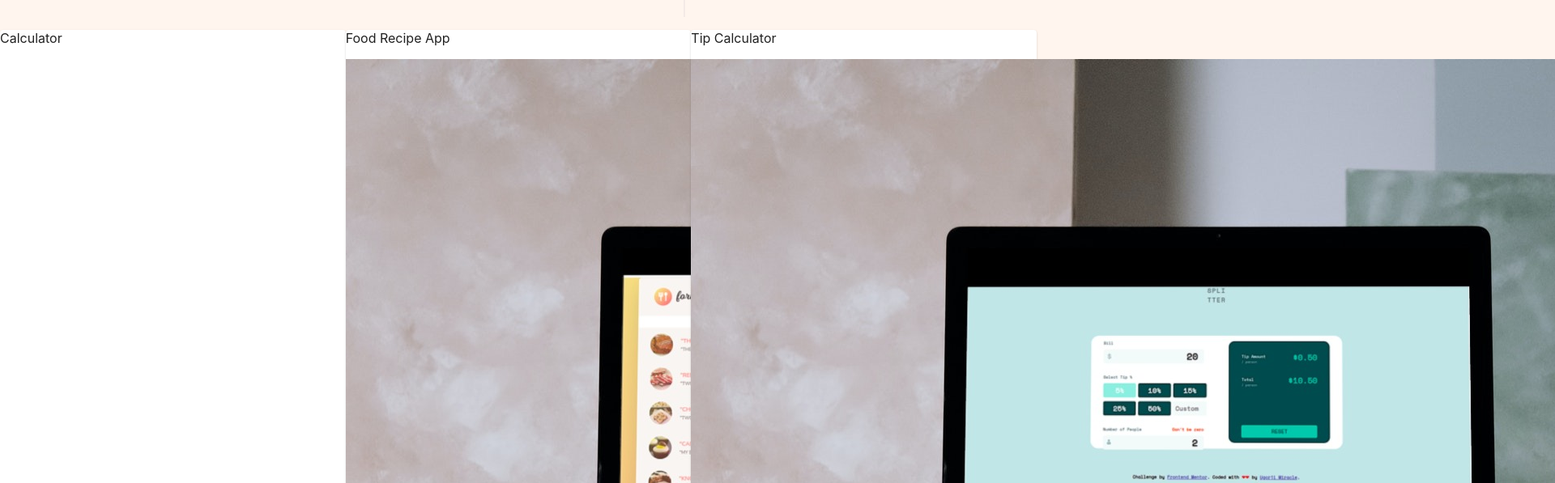
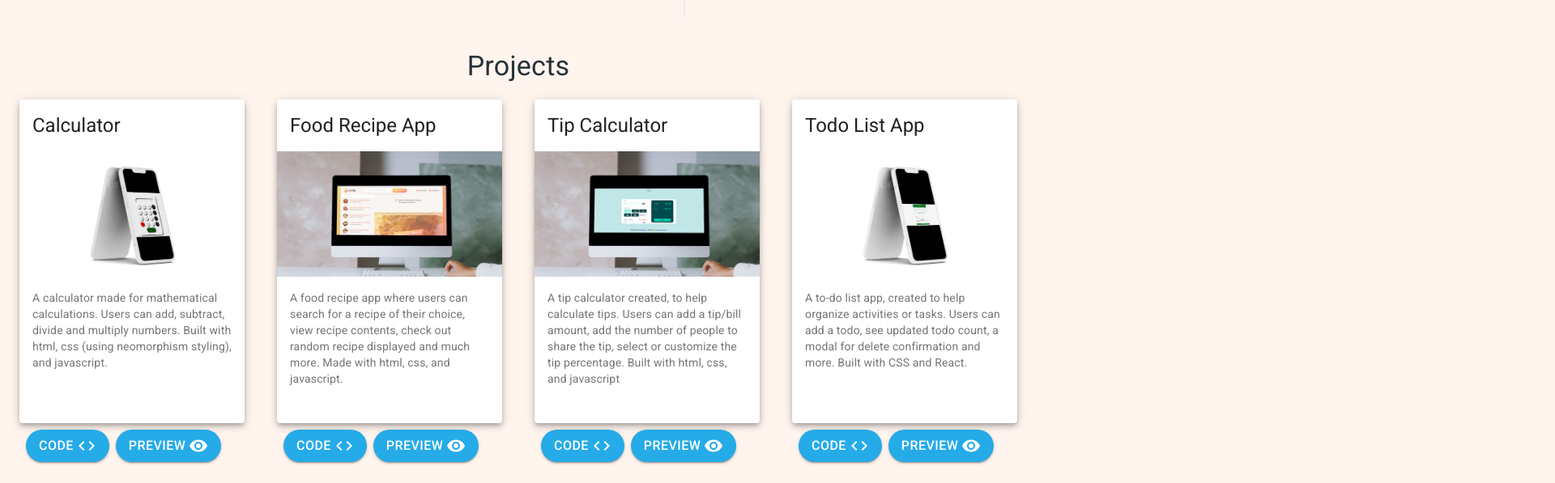
Before and after one commit to amarealcoder/portfolio, a React (Create React App) app: page / in a window 1280 px wide. Shown: the part 779-1376 px from the top of the page at 81% size, 1920 px wide, since content can reach past the window. Built offline with nearby package versions, Linux system fonts and the light colour scheme; a web font is replaced by a local one.

Commit message:
Completed the projects section and did some code formats

```diff
--- a/src/App.js
+++ b/src/App.js
@@ -10,7 +10,7 @@ function App() {
     <>
       <Navbar />
       <Home />
-      <Projects />
+      <Projects id='projects' />
     </>
   );
 }
--- /dev/null
+++ b/src/Components/Btn.jsx
@@ -0,0 +1,20 @@
+import React from 'react';
+import { Button } from '@material-ui/core';
+
+const Btn = ({ text, endIcon }) => {
+  return (
+    <Button
+      variant='contained'
+      style={{
+        backgroundColor: '#25abe8',
+        color: '#ffff',
+        borderRadius: '30px',
+        fontSize: '16px',
+      }}
+    >
+      {text} {endIcon}
+    </Button>
+  );
+};
+
+export default Btn;
--- /dev/null
+++ b/src/Components/Cards.jsx
@@ -0,0 +1,36 @@
+import Card from '@material-ui/core/Card';
+import CardActionArea from '@material-ui/core/CardActionArea';
+import CardContent from '@material-ui/core/CardContent';
+import CardHeader from '@material-ui/core/CardHeader';
+import CardMedia from '@material-ui/core/CardMedia';
+import Typography from '@material-ui/core/Typography';
+import { makeStyles } from '@material-ui/core/styles';
+
+const useStyles = makeStyles({
+  root: {
+    maxWidth: 345,
+    height: 400,
+  },
+  media: {
+    height: 155,
+  },
+});
+
+export default function MediaCard({ image, title, calcDesc }) {
+  const classes = useStyles();
+
+  return (
+
+    <Card className={classes.root} elevation={5} >
+      <CardHeader title={title} />
+      <CardActionArea>
+        <CardMedia className={classes.media} image={image} title={title} />
+        <CardContent>
+          <Typography variant='body2' color='textSecondary' component='p'>
+            {calcDesc}
+          </Typography>
+        </CardContent>
+      </CardActionArea>
+    </Card>
+  );
+}
--- a/src/Components/Navbar.jsx
+++ b/src/Components/Navbar.jsx
@@ -11,10 +11,9 @@ const useStyles = makeStyles((theme) => ({
   navbar: {
     position: 'fixed',
     top: 0,
-    zIndex: '1000',
+    zIndex: '100',
     display: 'flex',
     width: '100%',
-    // height: 50,
     backgroundColor: '#132554',
   },
   dropdown: {
@@ -53,7 +52,9 @@ export default function SimpleMenu() {
           aria-haspopup='true'
           onClick={handleClick}
         >
-          <MenuIcon style={{ fontSize: '45px', color: '#ffff', marginTop: "10px"}} />
+          <MenuIcon
+            style={{ fontSize: '45px', color: '#ffff', marginTop: '10px' }}
+          />
         </Button>
         <Menu
           id='simple-menu'
@@ -69,6 +70,9 @@ export default function SimpleMenu() {
           <MenuItem component='a' href='/about'>
             About
           </MenuItem>
+          <MenuItem component='a' href='/projects'>
+            Projects
+          </MenuItem>
           <MenuItem component='a' href='/tech stack'>
             Tech stack
           </MenuItem>
--- a/src/Components/ProjectsCard.jsx
+++ b/src/Components/ProjectsCard.jsx
@@ -1,37 +1,126 @@
-import React, { useState } from 'react';
-import { makeStyles } from '@material-ui/core/styles';
-import  Grid  from '@material-ui/core/Grid';
+import React from 'react';
+import Grid from '@material-ui/core/Grid';
+import MediaCard from './Cards';
+import CardActions from '@material-ui/core/CardActions';
 import calculator from '../images/calculator.jpg';
 import foodRecipeApp from '../images/foodRecipeApp.jpg';
 import tipCalculator from '../images/tipCalculator.jpg';
 import todoList from '../images/todoList.jpg';
-import Card from '@material-ui/core/Card';
-import { CardMedia, Paper } from '@material-ui/core';
+import CodeIcon from '@material-ui/icons/Code';
+import VisibilityIcon from '@material-ui/icons/Visibility';
+import Btn from './Btn';
+import { makeStyles } from '@material-ui/styles';
+import { Container } from '@material-ui/core';
 
-const cardItems = [
-  { img: calculator, title: 'Calculator', id: 1 },
-  { img: foodRecipeApp, title: 'Food Recipe App', id: 2 },
-  { img: tipCalculator, title: 'Tip Calculator', id: 3 },
-  { img: todoList, title: 'Todo List App', id: 4 },
-];
+const useStyles = makeStyles({
+  icon: {
+    marginLeft: '4px',
+  },
+  divStyles: {
+    display: 'flex',
+    justifyContent: 'center',
+    alignItems: 'center',
+  },
+});
+const ProjectsCard = () => {
+  const classes = useStyles();
+  return (
+    <div className={classes.divStyles}>
+      <Container>
+        <Grid
+          container
+          spacing={5}
+        >
+          <Grid item xm={12} md={6} lg={3}>
+            <MediaCard
+              title='Calculator'
+              image={calculator}
+              calcDesc='A calculator made for mathematical calculations. Users can add, subtract, divide and multiply numbers. Built with html, css (using neomorphism styling), and javascript.'
+            />
+            <CardActions>
+              <Btn
+                text='Code'
+                endIcon={<CodeIcon className={classes.icon} />}
+                href='https://github.com/amarealcoder/Calculator'
+                target='blank'
+              />
+              <Btn
+                text='preview'
+                endIcon={<VisibilityIcon className={classes.icon} />}
+                href='https://amarealcoder-calculator.netlify.app'
+                target='blank'
+              />
+            </CardActions>
+          </Grid>
 
-const ProjectsCard = () => {
-  // const [cards, setCards] = useState([]);
+          <Grid item xm={12} md={6} lg={3}>
+            <MediaCard
+              title='Food Recipe App'
+              image={foodRecipeApp}
+              calcDesc='A food recipe app where users can search for a recipe of their choice, view recipe contents, check out random recipe displayed and much more. Made with html, css, and javascript.'
+            />
+            <CardActions>
+              <Btn
+                text='Code'
+                endIcon={<CodeIcon className={classes.icon} />}
+                href='https://github.com/amarealcoder/Calculator'
+                target='blank'
+              />
+              <Btn
+                text='preview'
+                endIcon={<VisibilityIcon className={classes.icon} />}
+                href='https://foodies-recipes-app.netlify.app'
+                target='blank'
+              />
+            </CardActions>
+          </Grid>
 
-  return (
-    <>
-      <Grid container>
-        {cardItems.map((card) => (
-          <Grid item key={card.id} sm={12} md={6} lg={4}>
-            <Paper>
-              <p>{card.title}</p>
-              <img src={card.img} />
-              {/* <CardMedia>{card.img}</CardMedia> */}
-            </Paper>
+          <Grid item xm={12} md={6} lg={3}>
+            <MediaCard
+              title='Tip Calculator'
+              image={tipCalculator}
+              calcDesc='A tip calculator created, to help calculate tips. Users can add a tip/bill amount, add the number of people to share the tip, select or customize the tip percentage. Built with html, css, and javascript'
+            />
+            <CardActions>
+              <Btn
+                text='Code'
+                endIcon={<CodeIcon className={classes.icon} />}
+                href='https://github.com/amarealcoder/tip-calculator'
+                target='blank'
+              />
+              <Btn
+                text='preview'
+                endIcon={<VisibilityIcon className={classes.icon} />}
+                href='https://happy-tip-calculator.netlify.appp'
+                target='blank'
+              />
+            </CardActions>
           </Grid>
-        ))}
-      </Grid>
-    </>
+
+          <Grid item xm={12} md={6} lg={3}>
+            <MediaCard
+              title='Todo List App'
+              image={todoList}
+              calcDesc='A to-do list app, created to help organize activities or tasks. Users can add a todo, see updated todo count, a modal for delete confirmation and more. Built with CSS and React.'
+            />
+            <CardActions>
+              <Btn
+                text='Code'
+                endIcon={<CodeIcon className={classes.icon} />}
+                href='https://github.com/amarealcoder/todo-lister-with-react'
+                target='blank'
+              />
+              <Btn
+                text='preview'
+                endIcon={<VisibilityIcon className={classes.icon} />}
+                href='https://amarealcoder-todo.herokuapp.com/'
+                target='blank'
+              />
+            </CardActions>
+          </Grid>
+        </Grid>
+      </Container>
+    </div>
   );
 };
 
--- a/src/pages/Home.jsx
+++ b/src/pages/Home.jsx
@@ -1,6 +1,6 @@
 import React from 'react';
 import './Home.css';
-import { Button, Container } from '@material-ui/core';
+import { Container } from '@material-ui/core';
 import AppBar from '@material-ui/core/AppBar';
 import Toolbar from '@material-ui/core/Toolbar';
 import { makeStyles } from '@material-ui/core';
@@ -8,6 +8,7 @@ import GitHubIcon from '@material-ui/icons/GitHub';
 import LinkedInIcon from '@material-ui/icons/LinkedIn';
 import TwitterIcon from '@material-ui/icons/Twitter';
 import portfolioImage from '../images/portfolioImage.jpg';
+import Btn from '../Components/Btn';
 
 const useStyles = makeStyles((theme) => ({
   portfolioImage: {
@@ -23,6 +24,8 @@ const useStyles = makeStyles((theme) => ({
     borderRadius: '30px',
     marginTop: '15px',
     padding: '0.5px',
+    position: 'relative',
+    zIndex: "-0"
   },
 
   flex: {
@@ -50,22 +53,8 @@ const Home = () => {
                 I use frontend langauges and frameworks to make beautiful,
                 scalable and responsive websites. Writing
               </p>
-              <Button
-                variant='contained'
-                style={{
-                  backgroundColor: '#25abe8',
-                  color: '#ffff',
-                  borderRadius: '30px',
-                  fontSize: '18px',
-                }}
-              >
-                Hire me
-              </Button>
-              <AppBar
-                position='relative'
-                color='#ffff'
-                className={classes.appBar}
-              >
+              <Btn text='Hire me' />
+              <AppBar color='' className={classes.appBar}>
                 <Toolbar>
                   <div className={classes.flex}></div>
                   <div>
--- a/src/pages/Projects.jsx
+++ b/src/pages/Projects.jsx
@@ -1,11 +1,28 @@
 import React from 'react';
 import ProjectsCard from '../Components/ProjectsCard';
+import { Typography } from '@material-ui/core';
+import { makeStyles } from '@material-ui/core';
+
+const useStyles = makeStyles({
+  typography: {
+    color: '#263238',
+    textAlign: 'center',
+    paddingBottom: '20px',
+  },
+  section: {
+    marginTop: '40px',
+  },
+});
 
 const Projects = () => {
+  const classes = useStyles();
   return (
-    <>
+    <section className={classes.section}>
+      <Typography variant='h4' className={classes.typography}>
+        Projects
+      </Typography>
       <ProjectsCard />
-    </>
+    </section>
   );
 };
 
```
